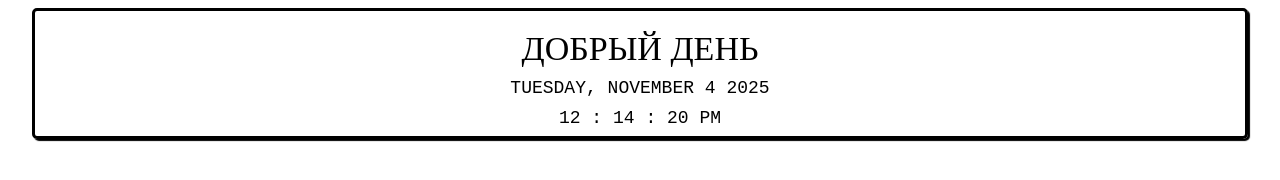
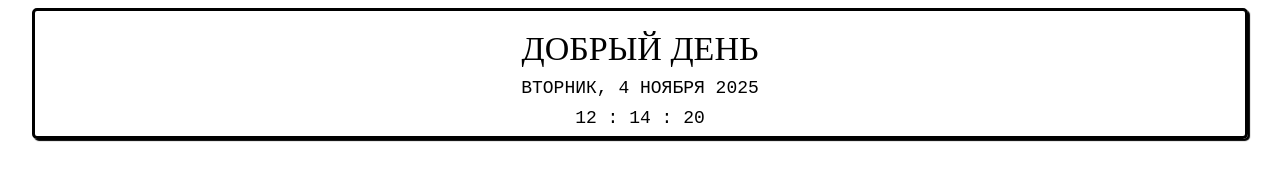
Before and after one commit to swpoznan/notion, a plain HTML site: page index.html in a window 1280 px wide. Drawn offline with Linux system fonts and the light colour scheme.

Commit message:
Update index.html

```diff
--- a/index.html
+++ b/index.html
@@ -1,42 +1,34 @@
-
 <!DOCTYPE html>
-<html lang="en">
+<html lang="ru">
 <head>
   <meta charset="UTF-8">
   <meta name="viewport" content="width=device-width, initial-scale=1.0">
-    <title>Greetings</title>
+  <title>Приветствие</title>
 
   <style>
-
-
-        body{
+    body {
       font-variant-caps: all-petite-caps;
-
-
     }
 
     .widget {
-            padding: 5px 5px ;
+      padding: 5px 5px;
       color: #000000;
       display: flex;
-            justify-content:center;
-            align-items:center;
+      justify-content: center;
+      align-items: center;
       flex-direction: column;
       max-width: 95%;
       margin: auto;
       border: 3px solid #000000;
       border-radius: 5px;
       box-shadow: 2px 2px 1px 0px #000000;
-
     }
 
-
-        .greet{
+    .greet {
       font-size: 3em;
     }
 
     .date {
-
       font-family: monospace;
       font-size: 2em;
     }
@@ -55,24 +47,13 @@
       font-size: 1em;
       display: inline-block;
     }
-
-
-
-
-
-
   </style>
 </head>
 <body>
 
-
-
-
-<div class="container>">
+  <div class="container">
     <div class="widget">
-
       <div class="greet" id="greet"></div>
-
       <div class="date" id="date"></div>
       <div class="clock">
         <div class="time" id="hour"></div>
@@ -81,91 +62,62 @@
         <div class="colon">:</div>
         <div class="time" id="sec"></div>
       </div>
-
-
-
-
     </div>
   </div>
 
+  <script>
+    function displayGreetings(today) {
+      const hrs = today.getHours();
+      let greet = "";
 
+      if (hrs < 12)
+        greet = "Доброе утро";
+      else if (hrs >= 12 && hrs < 18)
+        greet = "Добрый день";
+      else
+        greet = "Добрый вечер";
 
-
-<script>
-
-function dispalyGreetings(today){
-        hrs = today.getHours();
-        name=""
-        if (hrs < 12)
-            greet = 'Доброе утро  '+name;
-        else if (hrs >= 12 && hrs <= 17)
-            greet = 'Добрый день '+name;
-        else if (hrs >= 17 && hrs <= 24)
-            greet = 'Добрый вечер  '+name;
-        document.getElementById('greet').innerHTML = greet;
-
+      document.getElementById("greet").innerHTML = greet;
     }
 
-    function dispalyDate(today) {
-
-        const days = ['Sunday', 'Monday', 'Tuesday', 'Wednesday', 'Thursday', 'Friday', 'Saturday'];
-        const monthNames = ["January", "February", "March", "April", "May", "June",
-  "July", "August", "September", "October", "November", "December"
+    function displayDate(today) {
+      const days = ["воскресенье", "понедельник", "вторник", "среда", "четверг", "пятница", "суббота"];
+      const months = [
+        "января", "февраля", "марта", "апреля", "мая", "июня",
+        "июля", "августа", "сентября", "октября", "ноября", "декабря"
       ];
 
-        var dayName = days[today.getDay()];
-        var monthName = monthNames[today.getMonth()];
-        var date = today.getDate();
-        var year = today.getFullYear();
-        document.getElementById('date').innerHTML =dayName+", "+monthName+" "+date+" "+year;
+      const dayName = days[today.getDay()];
+      const monthName = months[today.getMonth()];
+      const date = today.getDate();
+      const year = today.getFullYear();
 
+      document.getElementById("date").innerHTML = `${dayName}, ${date} ${monthName} ${year}`;
     }
 
+    function displayClock(today) {
+      const hour = padZeros(today.getHours());
+      const minutes = padZeros(today.getMinutes());
+      const seconds = padZeros(today.getSeconds());
 
-    function dispalyClock(today) {
-
-        var hour = padZeros(twelveHour(today.getHours()));
-        var minutes = padZeros(today.getMinutes());
-        var seconds = padZeros(today.getSeconds());
-
-        if(today.getHours() >=12){
-            seconds+=" pm"
-        }
-        else{
-            seconds+=" am"
+      document.getElementById("hour").innerHTML = hour;
+      document.getElementById("min").innerHTML = minutes;
+      document.getElementById("sec").innerHTML = seconds;
     }
 
-        document.getElementById('hour').innerHTML = hour;
-        document.getElementById('min').innerHTML = minutes;
-        document.getElementById('sec').innerHTML = seconds;
+    function padZeros(num) {
+      return num < 10 ? "0" + num : num;
     }
 
-    function twelveHour(hour) {
-        if (hour > 12) {
-            return hour -= 12
-        } else if (hour === 0) {
-            return hour = 12;
-        } else {
-            return hour
-        }
-    }
-    function padZeros(num) {
-        if (num < 10) {
-            num = '0' + num
-        };
-        return num;
+    function displayWidget() {
+      const today = new Date();
+      displayGreetings(today);
+      displayDate(today);
+      displayClock(today);
+      setTimeout(displayWidget, 500);
     }
 
-    function dispalyWidget() {
-        var today = new Date();
-        dispalyGreetings(today);
-        dispalyDate(today);
-        dispalyClock(today);
-        setTimeout(dispalyWidget, 500);
-    }
-
-    dispalyWidget()
-
+    displayWidget();
   </script>
 
 </body>
```
Lines whose indentation alone changed are shown as unchanged.
